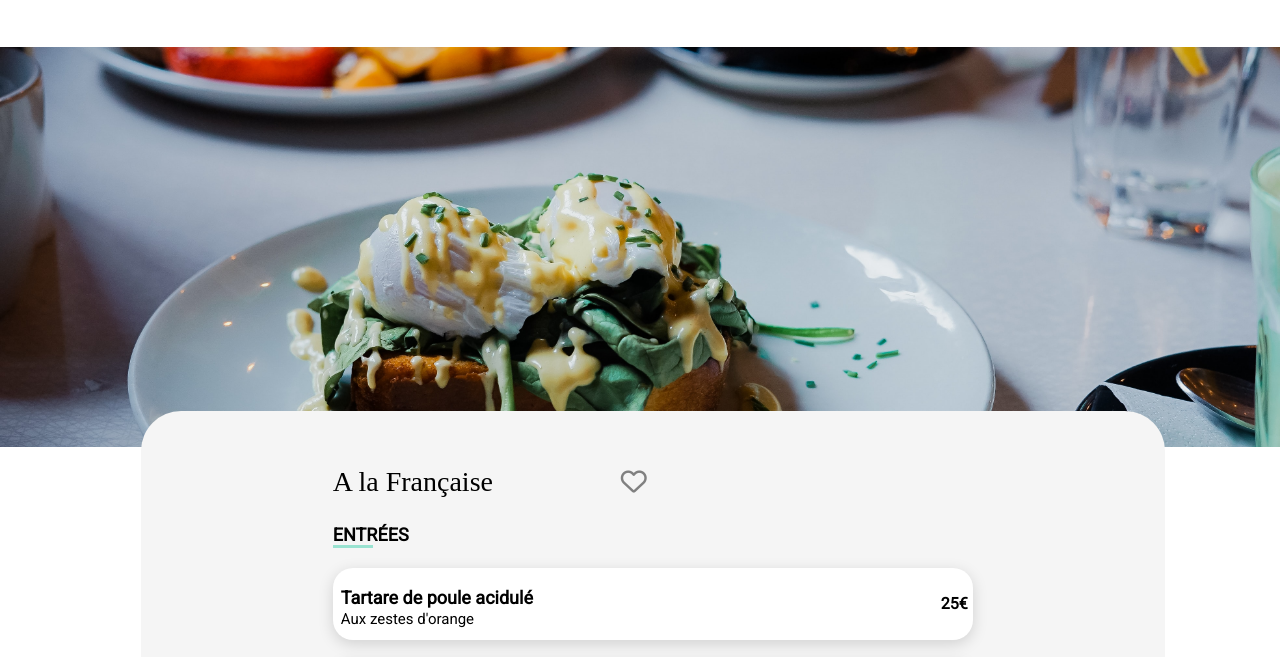
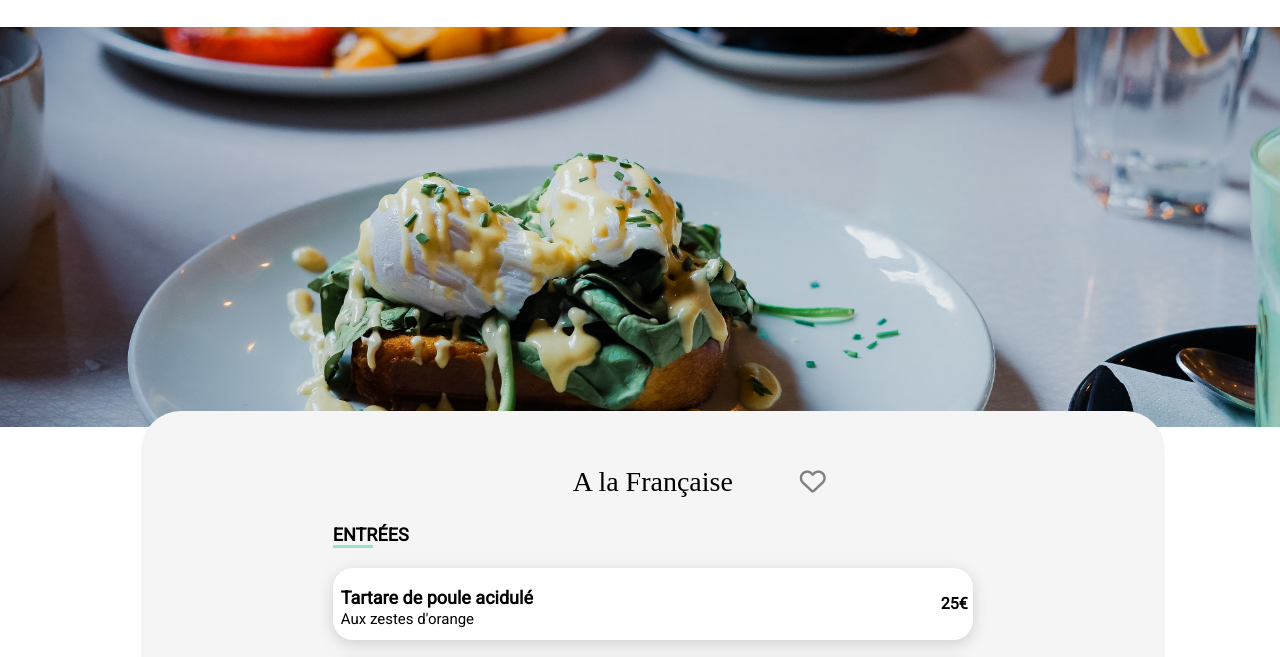
Before and after one commit to kevin-018/Projet_Ohmyfood, a plain HTML site: page A-la-française.html in a window 1280 px wide. Shown: the part 79-736 px from the top of the page. Drawn offline with Linux system fonts and the light colour scheme; a web font is replaced by a local one.

Commit message:
Finalisation project

```diff
--- a/assets/CSS/styles.scss
+++ b/assets/CSS/styles.scss
@@ -137,8 +137,14 @@
     0% {
       opacity: 100%;
     }
+    25% {
+      opacity: 80%
+    }
     50% {
       opacity: 60%;
+    }
+    75% {
+      opacity: 40%;
     }
     100% {
       opacity: 20%;
@@ -581,6 +587,7 @@ footer {
     width: 100%;
     height: 400px;
     max-width: 100%;
+    top: 20px;
   }
   .container__card {
     display: grid;
@@ -597,6 +604,14 @@ footer {
         justify-items: end;
       }
     }
+  }
+  .container__card .title__restaurant i {
+  left: 160px;
+  }
+  .container__card .title__restaurant {
+    display: flex;
+    align-items: center;
+    flex-direction: column;
   }
   .Card__Restaurants{
     padding-bottom: 20px;
```
Also changed, not shown: assets/CSS/styles.css, 1 other file.
